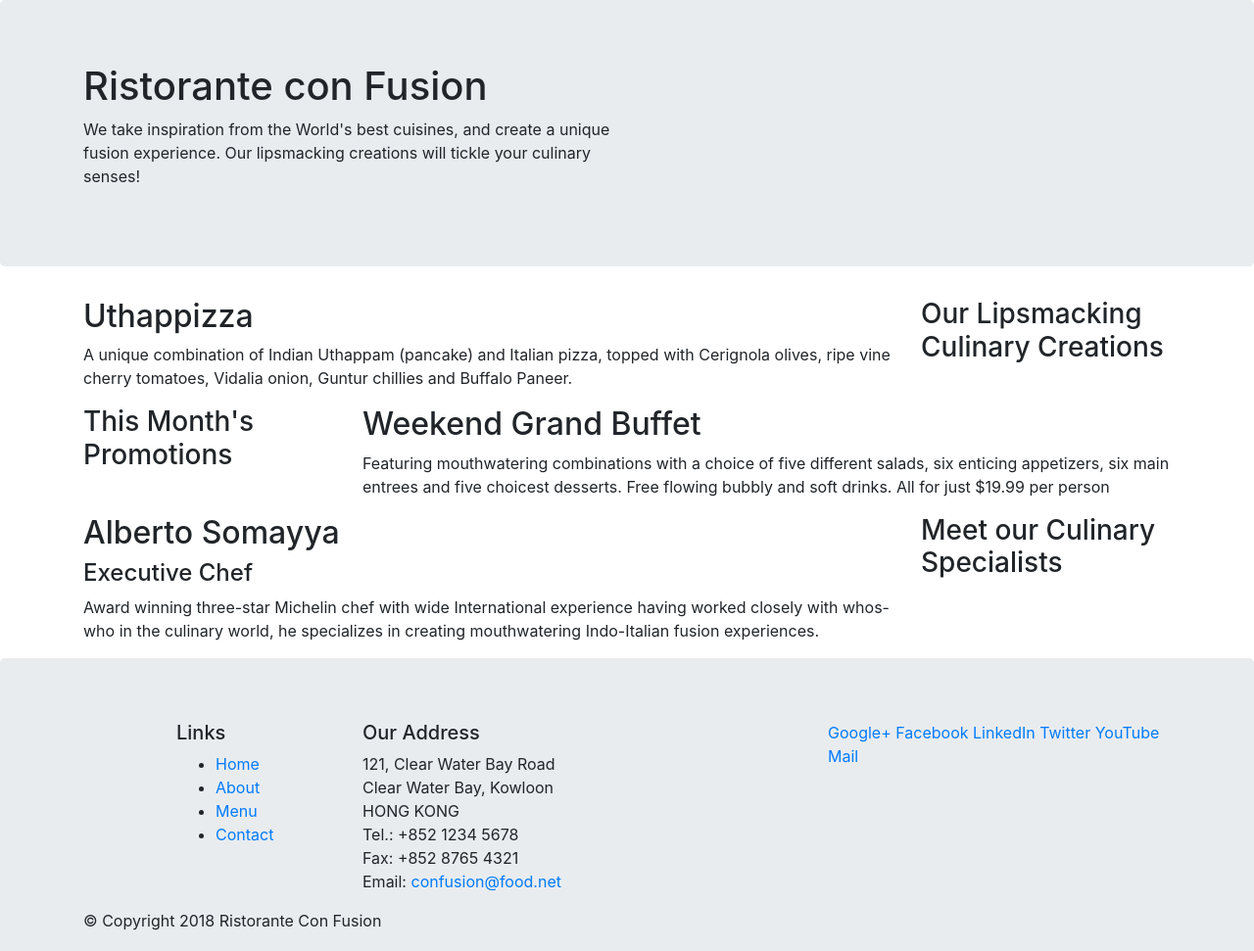
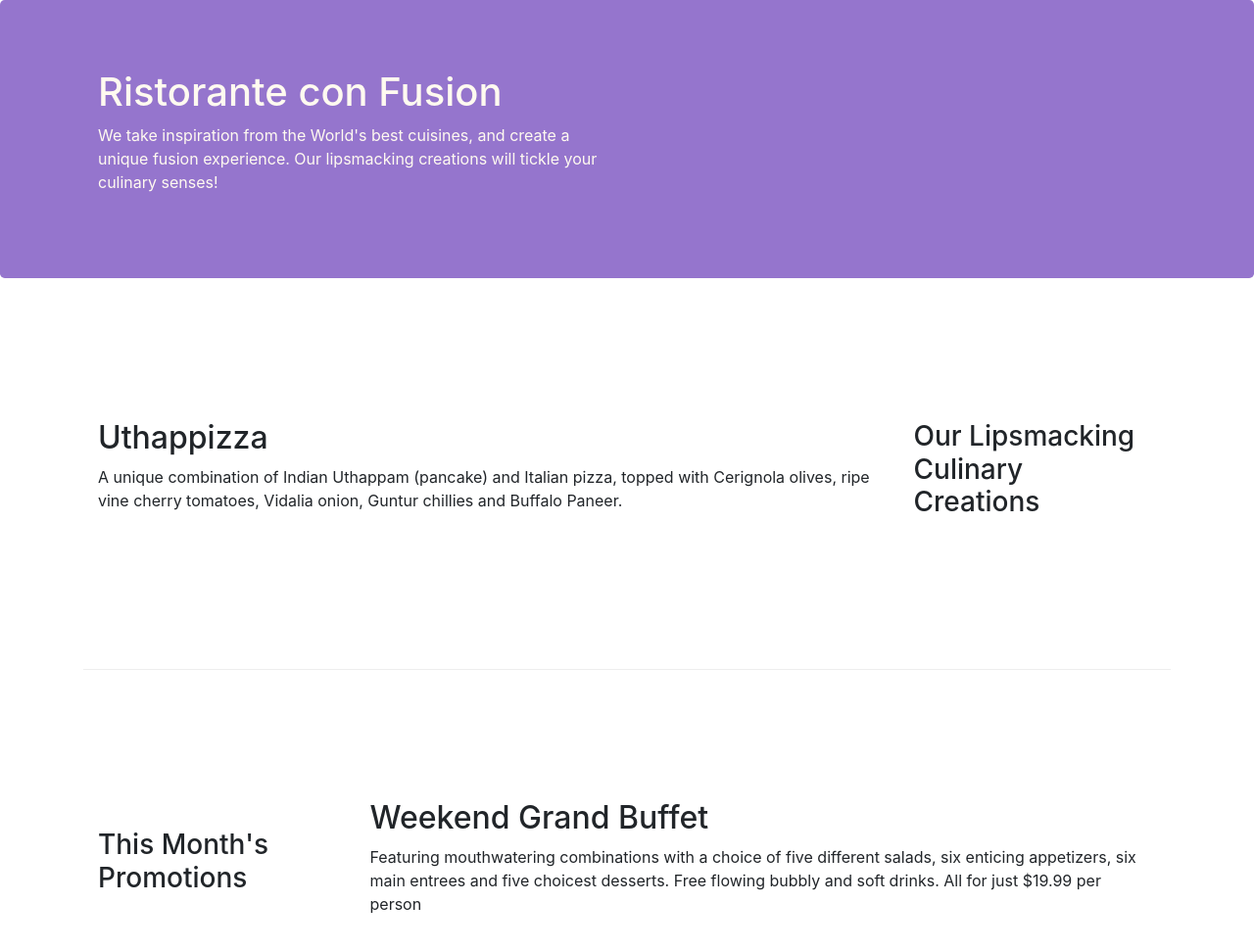
Before and after one commit to raj-orton/confusion-html, a website: page index.html in a window 1280 px wide. Shown: the top 971 px of the page at 98% size. Drawn offline with nearby package versions, Linux system fonts and the light colour scheme.

Commit message:
bootstrap grid part-2

```diff
--- /dev/null
+++ b/css/styles.css
@@ -0,0 +1,30 @@
+.row-header {
+  margin: 0px auto;
+  padding: 0px auto;
+}
+
+.row-content {
+  margin: 0px auto;
+  padding: 50px 0px 50px 0px;
+  border-bottom: 1px ridge;
+  min-height: 400px;
+}
+
+.footer {
+  background-color: #d1c4e9;
+  margin: 0px auto;
+  padding: 20px 0px 20px 0px;
+}
+
+.jumbotron {
+  padding: 70px 30px 70px 30px;
+  margin: 0px auto;
+  background: #9575cd;
+  color: floralwhite;
+}
+
+.address {
+  font-size: 80%;
+  margin: 0px;
+  color: #0f0f0f;
+}
--- a/index.html
+++ b/index.html
@@ -9,13 +9,14 @@
 
     <!-- Bootstrap CSS -->
     <link rel="stylesheet" href="node_modules/bootstrap/dist/css/bootstrap.min.css">
+    <link rel="stylesheet" href="css/styles.css">
     <title>Ristorante Con Fusion</title>
 </head>
 
 <body>
     <header class="jumbotron">
         <div class="container">
-            <div class="row">
+            <div class="row row-header">
                 <div class="col-12 col-sm-6">
                     <h1>Ristorante con Fusion</h1>
                     <p>We take inspiration from the World's best cuisines, and create a unique fusion experience. Our lipsmacking creations will tickle your culinary senses!</p>
@@ -27,7 +28,7 @@
     </header>
 
     <div class="container">
-        <div class="row">
+        <div class="row row-content align-items-center">
             <div class="col-12 col-sm-4 order-sm-last col-md-3">
                 <h3>Our Lipsmacking Culinary Creations</h3>
             </div>
@@ -38,7 +39,7 @@
         </div>
 
 
-        <div class="row">
+        <div class="row row-content align-items-center">
             <div class="col-12 col-sm-4 col-md-3">
                 <h3>This Month's Promotions</h3>
             </div>
@@ -48,7 +49,7 @@
             </div>
         </div>
 
-        <div class="row">
+        <div class="row row-content align-items-center">
             <div class="col-12 col-sm-4 order-sm-last col-md-3">
                 <h3>Meet our Culinary Specialists</h3>
             </div>
@@ -60,12 +61,12 @@
         </div>
     </div>
 
-    <footer class="jumbotron">
+    <footer class="footer">
         <div class="container">
             <div class="row">
                 <div class="col-4 offset-1 col-sm-2">
                     <h5>Links</h5>
-                    <ul>
+                    <ul class="list-unstyled">
                         <li><a href="#">Home</a></li>
                         <li><a href="#">About</a></li>
                         <li><a href="#">Menu</a></li>
@@ -83,8 +84,8 @@
 		              Email: <a href="mailto:confusion@food.net">confusion@food.net</a>
 		           </address>
                 </div>
-                <div class="col-12 col-sm-4">
-                    <div>
+                <div class="col-12 col-sm-4 align-self-center">
+                    <div class="text-center">
                         <a href="http://google.com/+">Google+</a>
                         <a href="http://www.facebook.com/profile.php?id=">Facebook</a>
                         <a href="http://www.linkedin.com/in/">LinkedIn</a>
@@ -94,7 +95,7 @@
                     </div>
                 </div>
            </div>
-           <div class="row">
+           <div class="row justify-content-center">
                 <div class="col-auto">
                     <p>© Copyright 2018 Ristorante Con Fusion</p>
                 </div>
```
